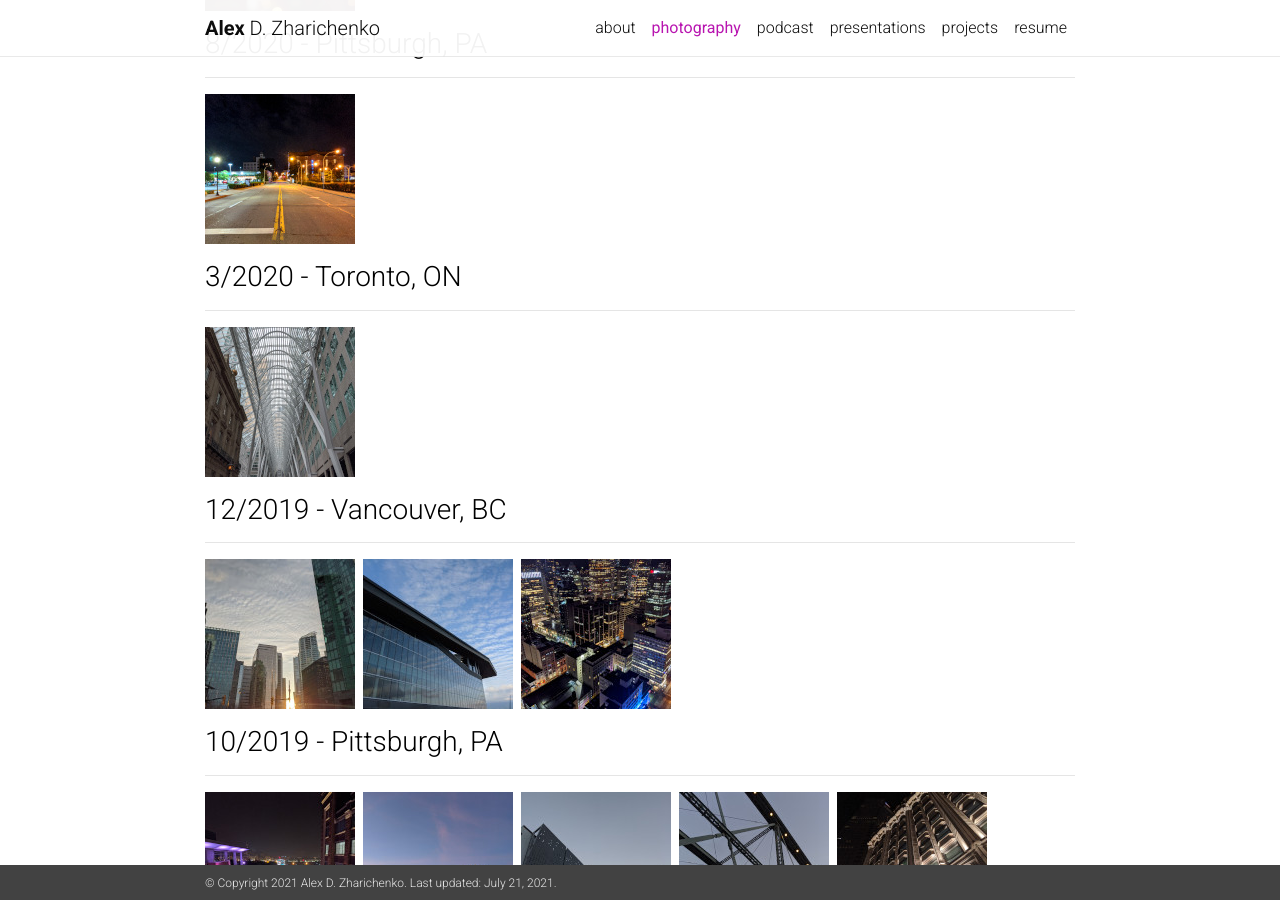
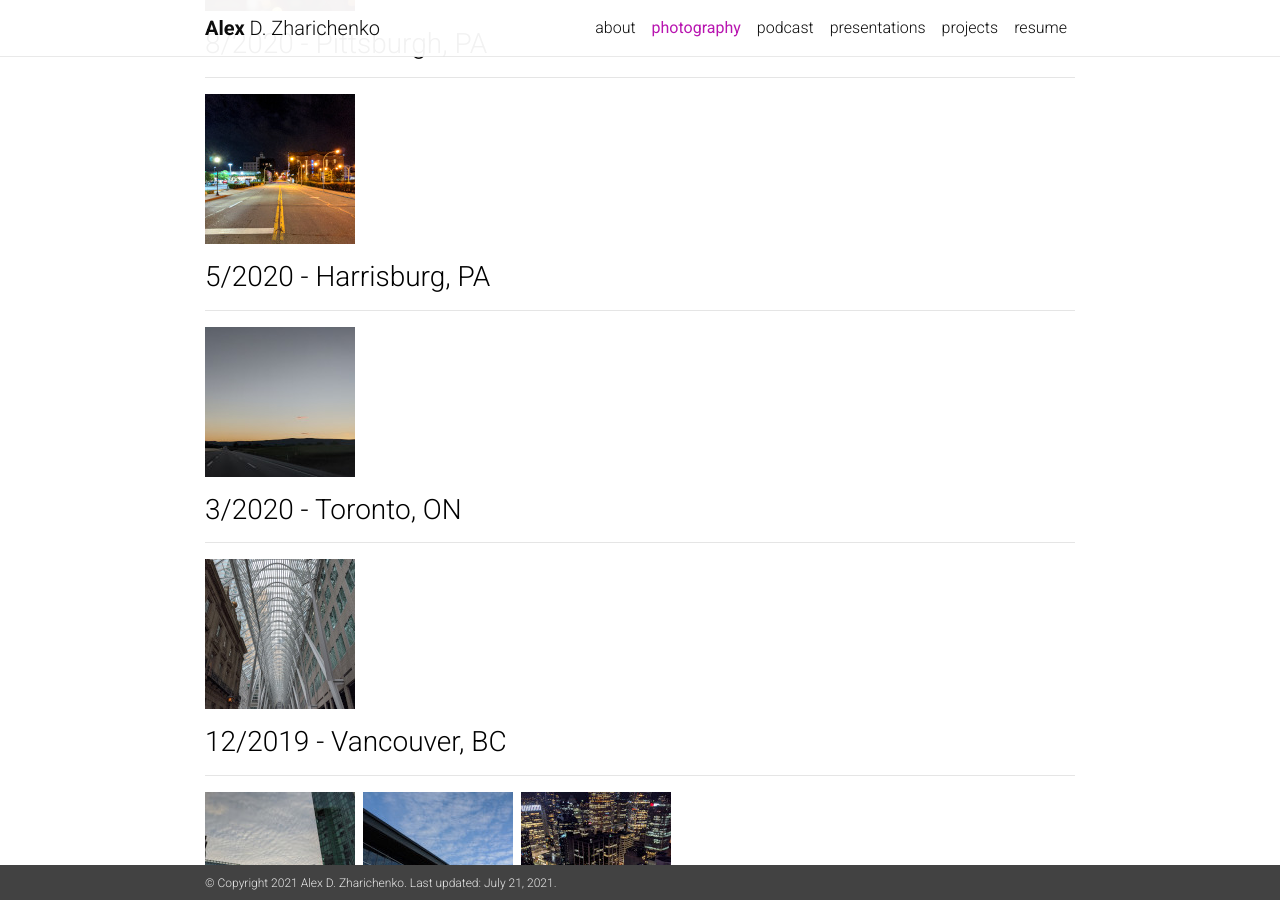
Before and after one commit to azharichenko/alexzharichenko.me, a Jekyll site: the page built from _pages/photography.html, in a window 1280 px wide and 900 px high, scrolled down 1432 px. Built offline with Jekyll 4.4.1, drawn with Linux system fonts in a browser that asks for light colours; nearby versions of some CDN libraries; a style sheet for code colours, icons or effects is not loaded.

Commit message:
Adding in image 40

```diff
--- a/_data/images.yml
+++ b/_data/images.yml
@@ -70,6 +70,12 @@
     - path: 35.JPG
       width: 1486
       height: 2000
+- name: 5/2020
+  location: Harrisburg, PA
+  images:
+    - path: 40.JPG
+      width: 1500
+      height: 2000
 - name: 3/2020
   location: Toronto, ON
   images:
```
Also changed, not shown: assets/img/photography/40.JPG (added), assets/img/photography/thumbnails/40.JPG (added).
